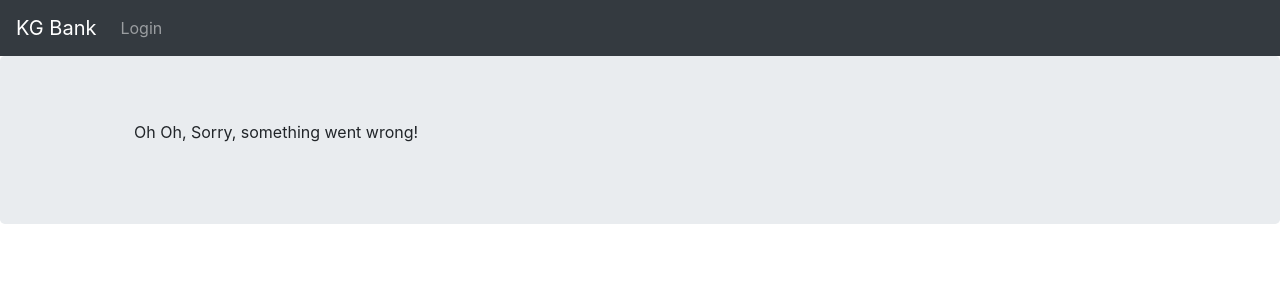
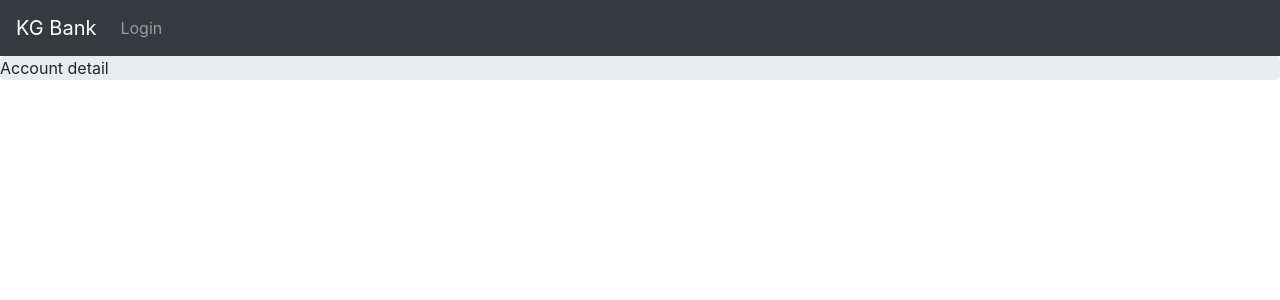
Before and after one commit to dnjavier/ng5-bank, an Angular app: page /accounts/1 in a window 1280 px wide. Shown: the top 300 px of the page. Built offline with nearby package versions, Linux system fonts and the light colour scheme.

Commit message:
creates a new component for account details

```diff
--- /dev/null
+++ b/src/app/dashboard/account-detail/account-detail.component.html
@@ -0,0 +1 @@
+<p>Account detail</p>
--- /dev/null
+++ b/src/app/dashboard/account-detail/account-detail.component.ts
@@ -0,0 +1,15 @@
+import { Component, OnInit } from '@angular/core';
+import { Router } from '@angular/router';
+
+@Component({
+  selector: 'ds-account-list',
+  templateUrl: './account-detail.component.html',
+  styleUrls: ['./account-detail.component.scss']
+})
+export class AccountDetailComponent implements OnInit {
+
+  constructor(){ }
+
+  ngOnInit() {
+  }
+}
--- a/src/app/dashboard/dashboard-routing.module.ts
+++ b/src/app/dashboard/dashboard-routing.module.ts
@@ -1,9 +1,11 @@
 import { NgModule } from '@angular/core';
 import { Routes, RouterModule } from '@angular/router';
 import { AccountListComponent } from './account-list/account-list.component';
+import { AccountDetailComponent } from './account-detail/account-detail.component';
 
 const routes: Routes = [
-    { path: 'accounts', component: AccountListComponent }
+    { path: 'accounts', component: AccountListComponent },
+    { path: 'accounts/:id', component: AccountDetailComponent }
 ];
 
 @NgModule({
--- a/src/app/dashboard/dashboard.module.ts
+++ b/src/app/dashboard/dashboard.module.ts
@@ -1,13 +1,15 @@
 import { NgModule } from '@angular/core';
 import { DashboardRoutingModule } from './dashboard-routing.module';
 import { AccountListComponent } from './account-list/account-list.component';
+import { AccountDetailComponent } from './account-detail/account-detail.component';
 
 @NgModule({
     imports: [
         DashboardRoutingModule
     ],
     declarations: [
-        AccountListComponent
+        AccountListComponent,
+        AccountDetailComponent
     ],
     providers: [
         //Services in dashboard
```
Also changed, not shown: src/app/dashboard/account-detail/account-detail.component.scss (added).
